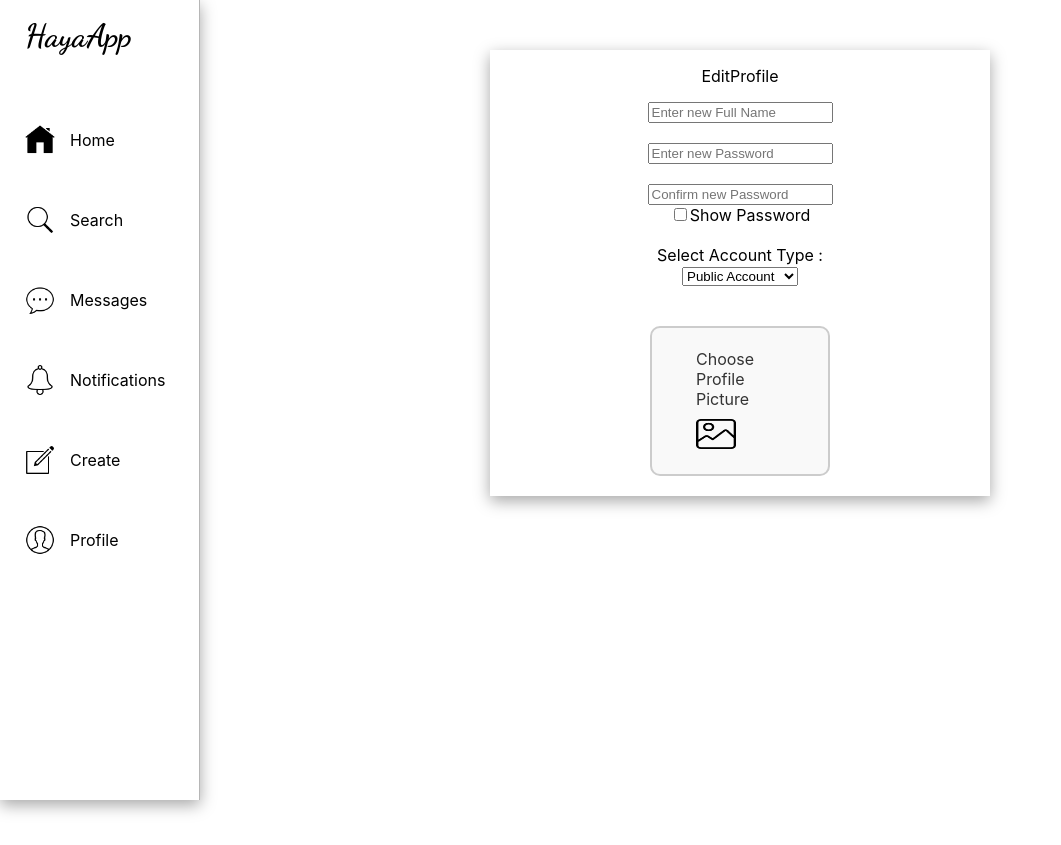
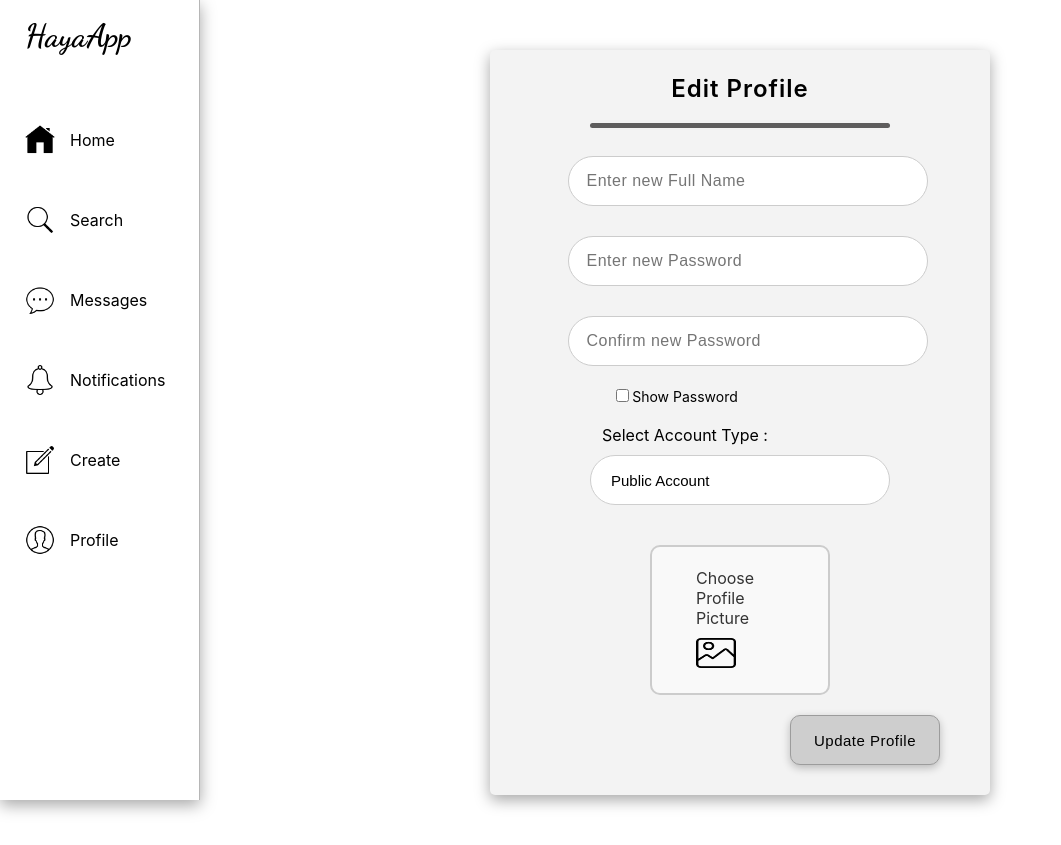
Before and after one commit to UsmanSaleem2003/MERN_Social_Media_App-HayaApp, a React (Create React App) app in the folder frontend/: page /editprofile in a window 1280 px wide. Shown: the whole page, without its empty margins (0-1061 px from the left). Before the commit the page ends 800 px from the top, so only its background shows below. Built offline with nearby package versions, Linux system fonts and the light colour scheme.

Commit message:
Frontend Completed

```diff
--- a/frontend/src/App.js
+++ b/frontend/src/App.js
@@ -52,7 +52,9 @@ function App() {
   return (
     <BrowserRouter>
       <div className='app-container'>
-        {/* {isLoggedIn ? <AuthenticatedRoutes /> : <UnauthenticatedRoutes handleLogin={handleLogin} />} Pass handleLogin to UnauthenticatedRoutes */}
+        {/* Pass handleLogin to UnauthenticatedRoutes */}
+        {/* {isLoggedIn ? <AuthenticatedRoutes /> : <UnauthenticatedRoutes handleLogin={handleLogin} />} */}
+        {/* ........ for frontend development without login/signup/logout.....for testing frontend APIs */}
         <AuthenticatedRoutes />
       </div>
     </BrowserRouter>
--- a/frontend/src/Pages/EditProfile/EditProfile.css
+++ b/frontend/src/Pages/EditProfile/EditProfile.css
@@ -4,16 +4,32 @@
     align-items: center;
     width: 500px;
     margin: 50px auto;
+    border-radius: 5px;
     box-shadow: rgba(0, 0, 0, 0.35) 0px 5px 15px;
+    background-color: rgb(243, 243, 243);
+}
+
+.edit-profile-page > p {
+    font-size: 24px;
+    font-weight: 600;
+    letter-spacing: 1px;
+    margin-bottom: -20px;
+}
+
+.edit-profile-line{
+    width: 60%;
+    height: 5px;
+    background-color: rgb(94, 93, 93);
 }
 
 .EditProfileForm{
     display: flex;
     align-items: center;
     flex-direction: column;
+    margin-top: 20px;
 }
 
-.input-field {
+.edit-profile-input-field {
     margin-bottom: 10px;
     padding: 10px 18px;
     border-radius: 25px;
@@ -25,6 +41,59 @@
     letter-spacing: 0.5px;
 }
 
-.input-field:focus{
+.edit-profile-input-field:focus{
     outline: 0.5px solid black;
 }
+
+.edit-page-show-password{
+    margin-left: -130px;
+    margin-top: 10px;
+    font-size: 14px;
+}
+
+.edit-profile-account-type-selection{
+    font-size: 16px;
+    margin-left: -110px;
+    margin-bottom: 10px;
+}
+
+.selection{
+    height: 50px;
+    width: 300px;
+    border-radius: 30px;
+    appearance: none;
+    background-color: #fff;
+    border: 1px solid rgb(206, 206, 206);
+    padding: 5px 20px;
+    font-size: 15px;
+    outline: none;
+    cursor: pointer;
+    position: relative;
+}
+
+.update-button{
+    display: flex;
+    gap: 5px;
+    height: 50px;
+    width: 150px;
+    margin-bottom: 30px;
+    margin-left: 250px;
+    color: black;
+    padding: 4px 6px;
+    text-decoration: none;
+    font-size: 15px;
+    border: 1px solid rgb(156, 156, 156);
+    letter-spacing: 0.5px;
+    font-weight: 500;
+    align-items: center;
+    justify-content: center;
+    border-radius: 10px;
+    background-color: rgb(206, 206, 206);
+    box-shadow: rgba(0, 0, 0, 0.24) 0px 3px 8px;
+}
+
+.update-button:hover{
+    cursor: pointer;
+    transition: 0.5s ease-in-out;
+    box-shadow: rgba(50, 50, 93, 0.25) 0px 13px 27px -5px, rgba(0, 0, 0, 0.3) 0px 8px 16px -8px;
+}
--- a/frontend/src/Pages/EditProfile/EditProfile.js
+++ b/frontend/src/Pages/EditProfile/EditProfile.js
@@ -19,11 +19,13 @@ export default function EditProfile() {
 
     return (
         <div className='edit-profile-page'>
-            <p>EditProfile</p>
+            <p>Edit Profile</p>
+            <hr className='edit-profile-line' />
 
             <form className='EditProfileForm' onSubmit={handleSubmit} method='POST'>
 
                 <input
+                    className='edit-profile-input-field'
                     type='text'
                     value={fullName}
                     placeholder='Enter new Full Name'
@@ -33,6 +35,7 @@ export default function EditProfile() {
                 <br />
 
                 <input
+                    className='edit-profile-input-field'
                     type={showPassword ? "text" : "password"}
                     value={Password}
                     placeholder='Enter new Password'
@@ -42,6 +45,7 @@ export default function EditProfile() {
                 <br />
 
                 <input
+                    className='edit-profile-input-field'
                     type={showPassword ? "text" : "password"}
                     value={ConfirmPassword}
                     onChange={(e) => { setConfirmPassword(e.target.value) }}
@@ -65,6 +69,7 @@ export default function EditProfile() {
                 <label className='edit-profile-account-type-selection' htmlFor="account-type-selection">Select Account Type : </label>
                 <div className="select-container">
                     <select
+                        className='selection'
                         value={accountCategory}
                         onChange={(e) => setAccountCategory(e.target.value)}
                     >
@@ -101,6 +106,13 @@ export default function EditProfile() {
 
 
                 {error && <div className="error-message">{error}</div>}
+
+                <button
+                    className='update-button'
+                    onClick={handleSubmit}
+                >
+                    Update Profile
+                </button>
             </form>
 
         </div >
```
